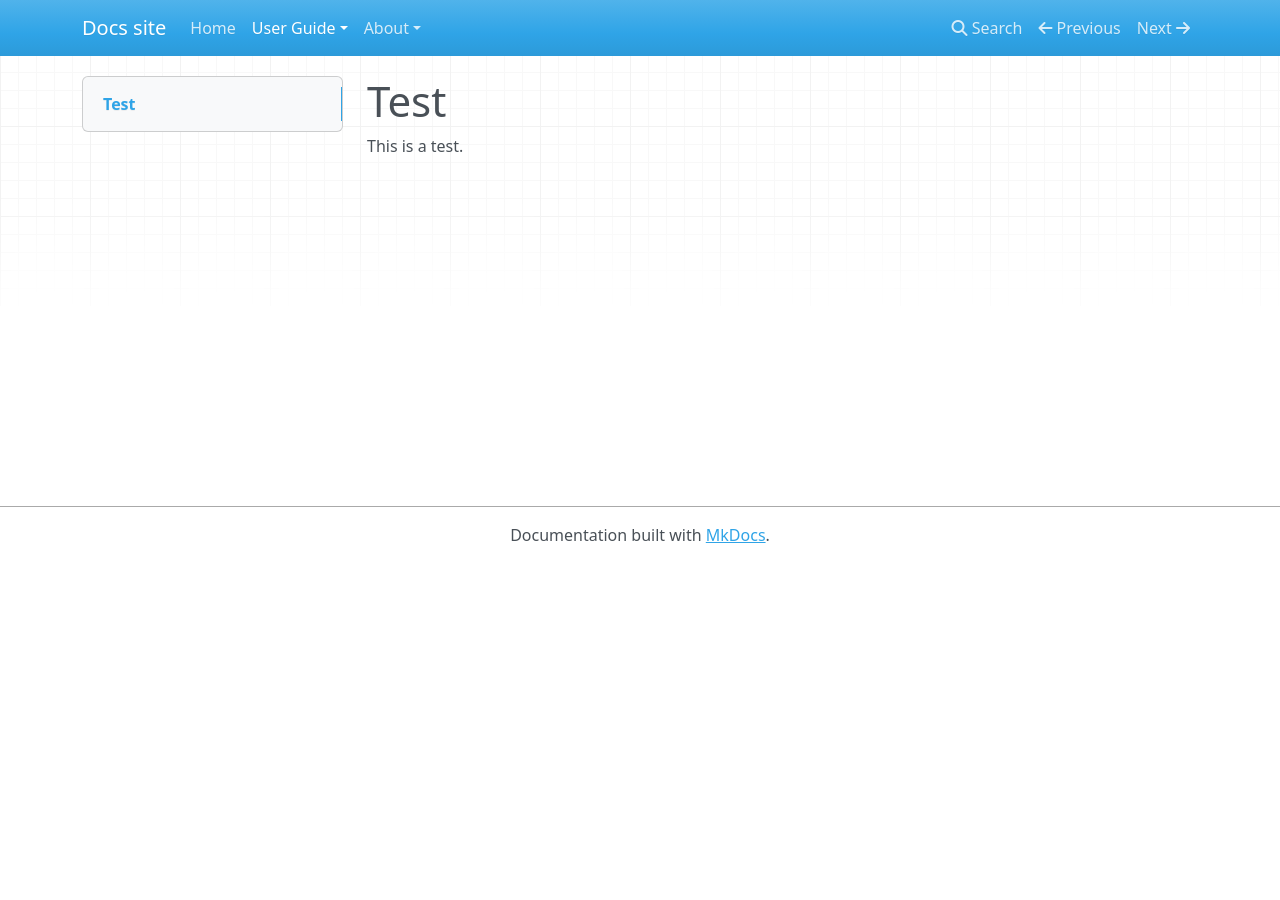
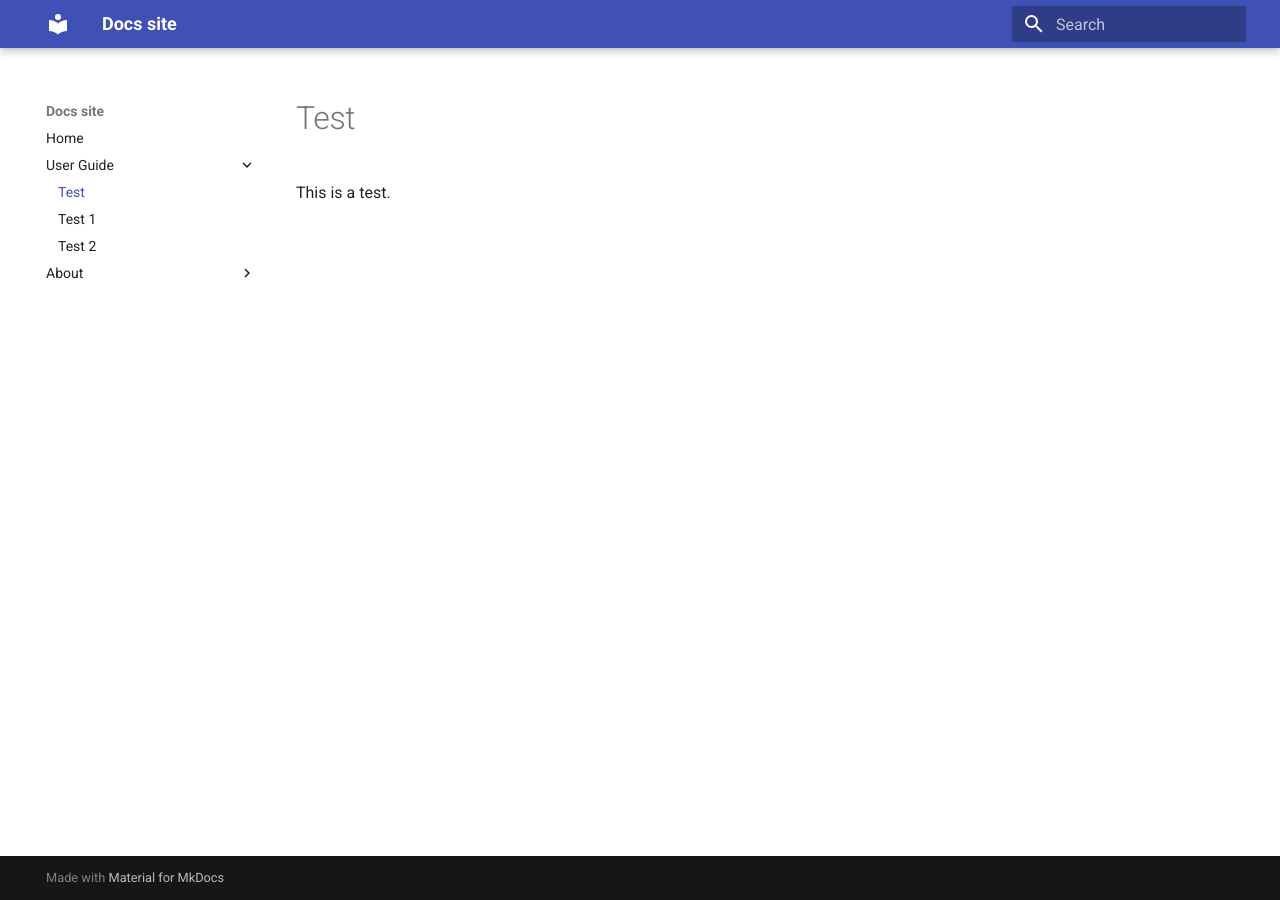
Before and after one commit to ivancheban/my-project, an MkDocs documentation site: the page built from docs/test-folder/test.md, in a window 1280 px wide. Built offline with MkDocs 1.6.1 and Material for MkDocs 9.7.7, drawn with Linux system fonts in a browser that asks for light colours; nearby versions of some CDN libraries.

```diff
--- /dev/null
+++ b/docs/requirements.txt
@@ -0,0 +1 @@
+mkdocs-material==<9.0.14>
--- /dev/null
+++ b/docs/runtime.txt
@@ -0,0 +1 @@
+3.10.5
--- a/mkdocs.yml
+++ b/mkdocs.yml
@@ -2,9 +2,11 @@ site_name: Docs site
 site_url: https://example.com/
 nav:
     - Home: 'index.md'
-    - 'User Guide':
+    - User Guide:
         - 'Test': 'test-folder/test.md'
         - 'Test 1': 'test-folder/test1.md'
         - 'Test 2': 'test-folder/test2.md'
     - About:
         - 'About this site': 'about.md'
+theme:
+  name: material
```
Also changed, not shown: docs/netlify.toml (added).
